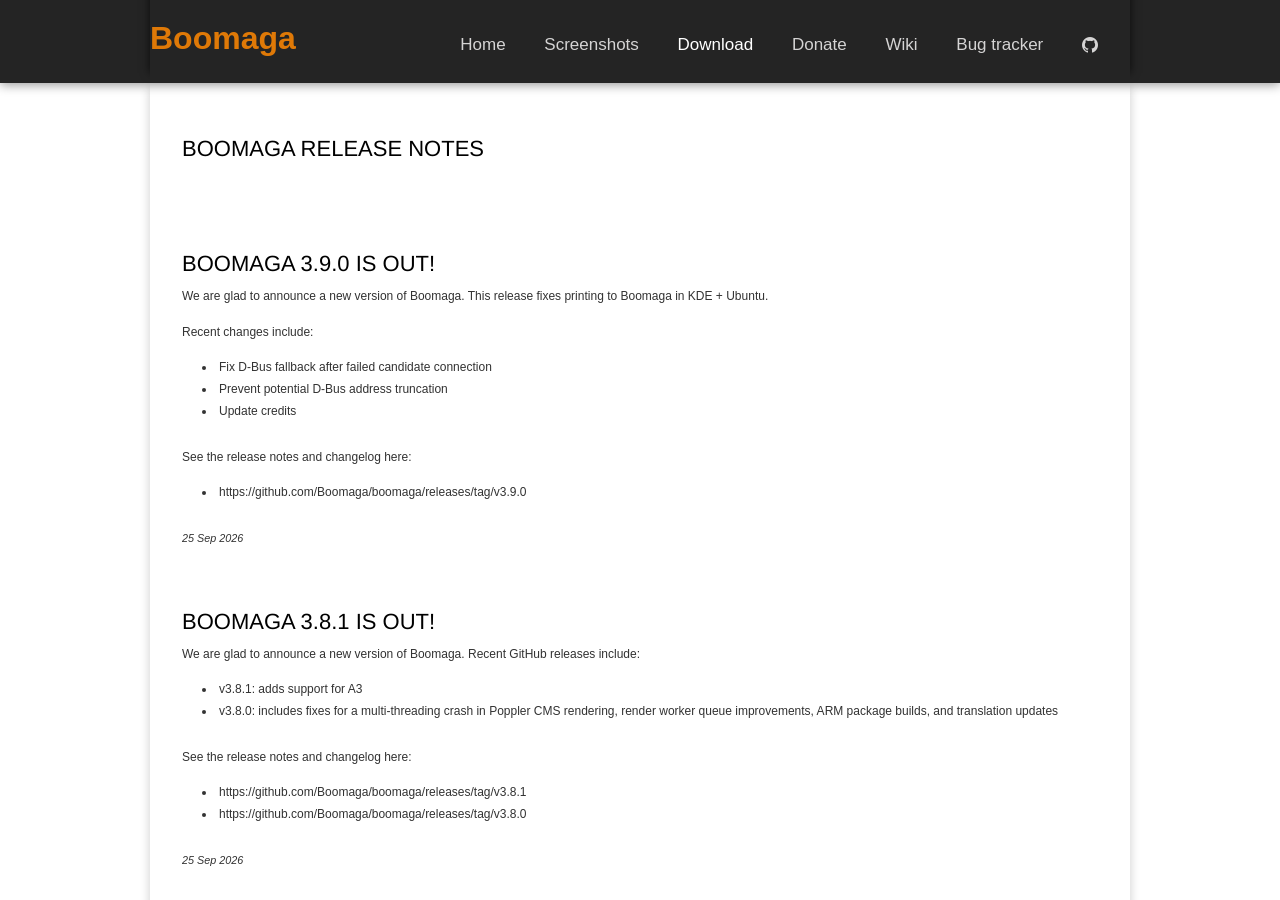
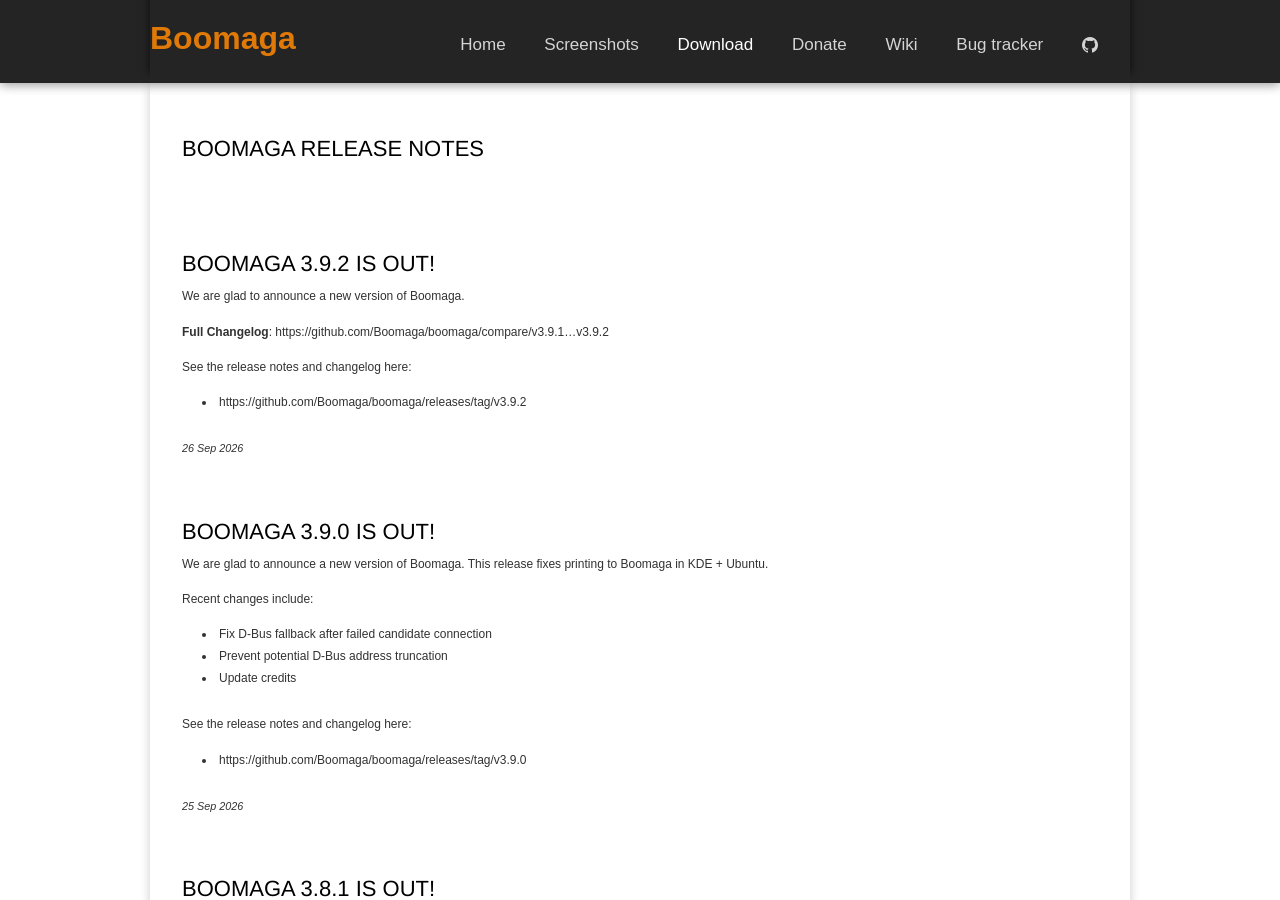
Before and after one commit to Boomaga/Boomaga.github.io, a Jekyll site: the page built from releases/index.md, in a window 1280 px wide and 900 px high. Built offline with Jekyll 4.4.1, drawn with Linux system fonts in a browser that asks for light colours; some web fonts are replaced.

Commit message:
Add Boomaga GitHub release notes

```diff
--- a/_config.yml
+++ b/_config.yml
@@ -11,7 +11,7 @@ redcarpet:
     - fenced_code_blocks
 program:
   release:
-    version: 3.9.0
+    version: 3.9.2
     link: https://github.com/boomaga/boomaga/archive
 
 menu_items:
```
Also changed, not shown: releases/_posts/2026-09-26-Release_3.9.2.md (added, +12 -0 lines).
